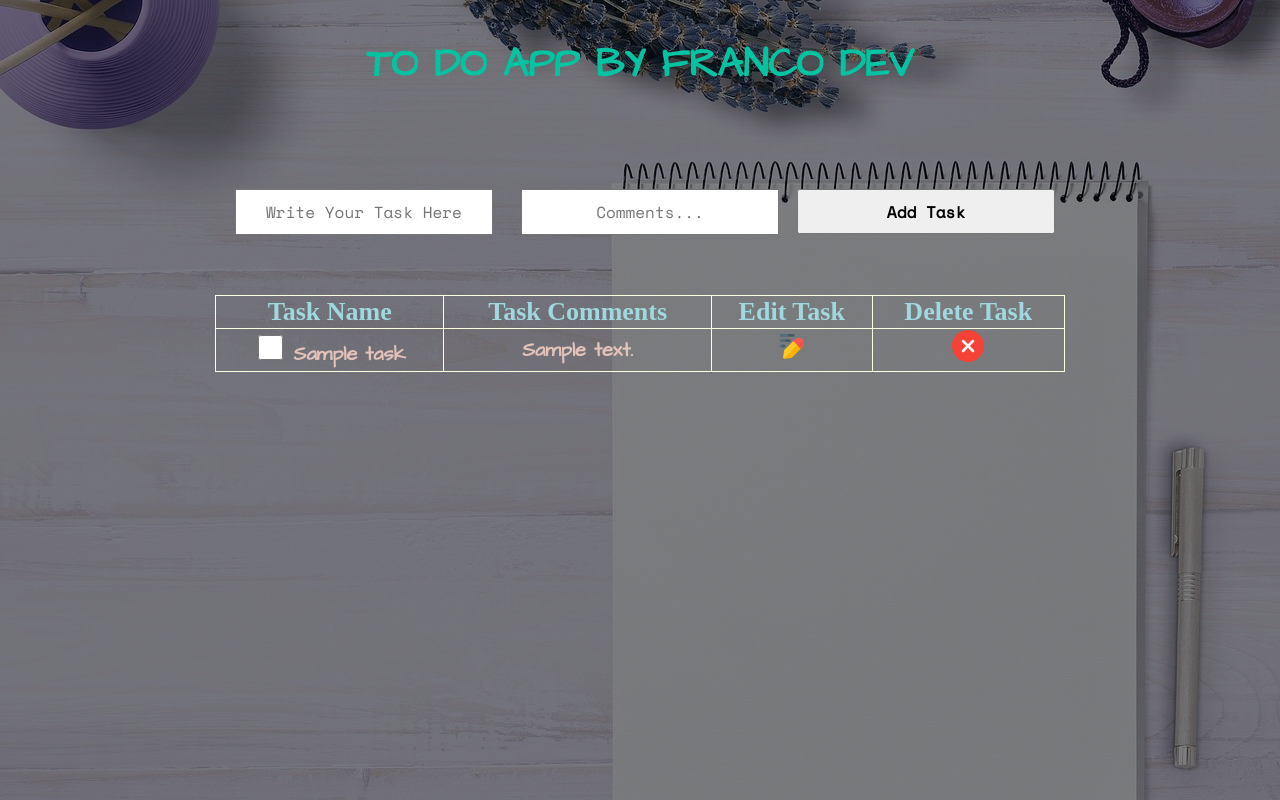
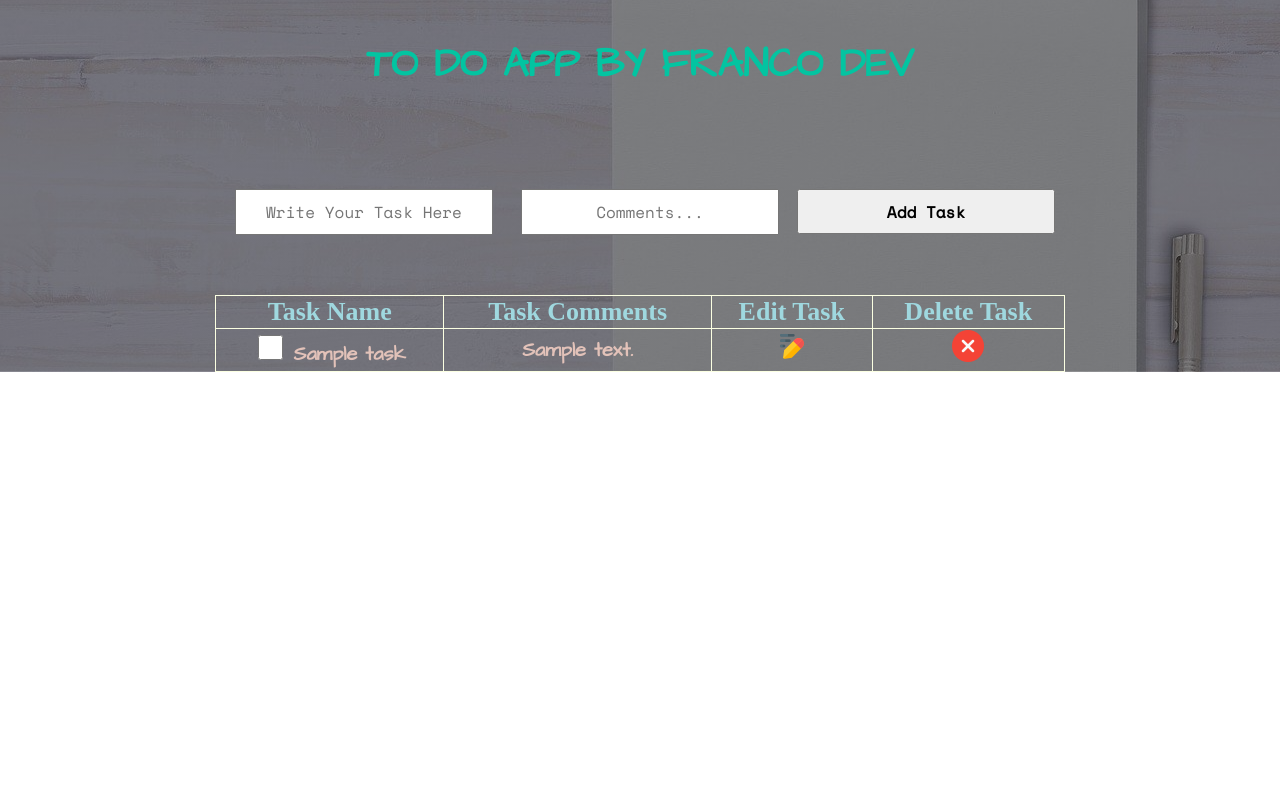
Before and after one commit to frakopy/TodoFlaskWebApp, a Flask app: page / in a window 1280 px wide. Run offline with Flask 2, Linux system fonts and the light colour scheme; tables that the repository leaves empty or names only in its code hold one stand-in row (values such as "Sample post"); data that the repository does not hold is empty; some libraries are stand-ins or nearby versions.

Commit message:
setting the background image to 100%

```diff
--- a/static/css/styles.css
+++ b/static/css/styles.css
@@ -10,9 +10,8 @@ body{
     background-size: cover;
     background-repeat: no-repeat;
     background-position: center center;
-    background-position: fixed;
-    height: 100vh;
-    width: 100vw;
+    min-height: 100%;
+    min-width: 100%;
     position: absolute;
     z-index: -1;
 }
@@ -36,6 +35,13 @@ body{
     font-weight: bold;
     text-align: center;
     color: #03C4A1;
+}
+
+.grid-container > .header > label{
+    font-size: 30px;
+    font-weight: bold;
+    text-align: center;
+    color: white;
 }
 
 table {
--- a/static/js/script.js
+++ b/static/js/script.js
@@ -29,11 +29,11 @@ form.addEventListener('submit', (event) => {
 
     sendData(fetchSettings).then(jsonresponse => {
         if(jsonresponse.code_response == 200) {
-            labelNotify.textContent = 'The task was successfully added'
+            labelNotify.textContent = 'The task was successfully added...'
         }else{
             alert('UPSS!!!, Something went wrong')
         }
 
-        setTimeout(() => {window.location}, 3000)
+        setTimeout(() => {window.location = window.location}, 1000)
     })
 })
```
